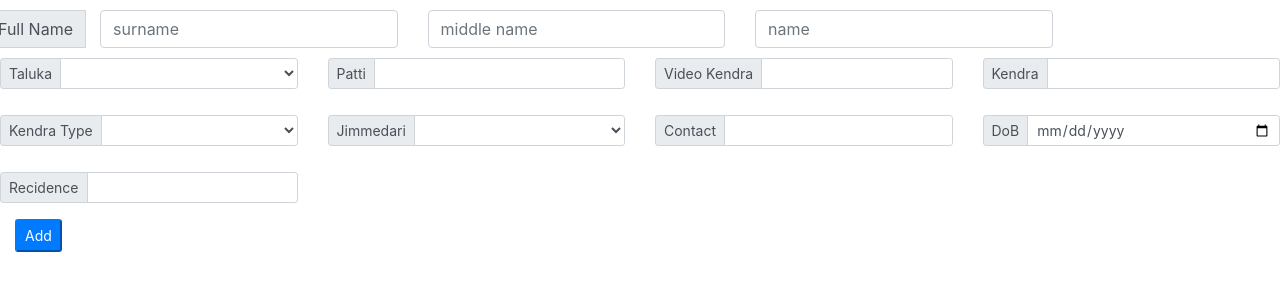
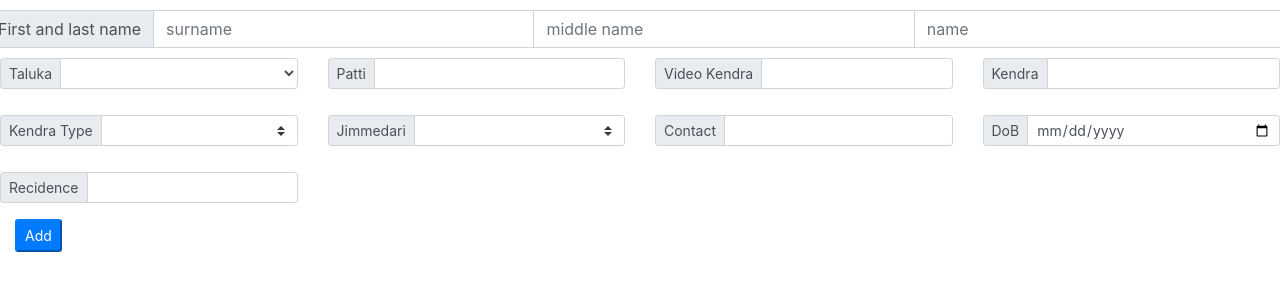
Before and after one commit to tsreenath198/usktools, an Angular app in the folder yk-parent/yk-web/src/main/web/: page /d-milan in a window 1280 px wide. Shown: the top 300 px of the page. Built offline with nearby package versions, Linux system fonts and the light colour scheme.

Commit message:
Styles fixed in form after validation

```diff
--- a/yk-parent/yk-web/src/main/web/src/app/d-milan/d-milan.component.html
+++ b/yk-parent/yk-web/src/main/web/src/app/d-milan/d-milan.component.html
@@ -4,28 +4,16 @@
   <div class="row p">
     <div class="input-group">
       <div class="input-group-prepend">
-        <span class="input-group-text">Full Name</span>
+        <span class="input-group-text">First and last name</span>
       </div>
-      <div class="col-sm-3">
       <input type="text" class="form-control" name="surname" [(ngModel)]="ykCurrData.surname" #surname="ngModel"
         [ngClass]="{'is-invalid': f.submitted && surname.invalid}" placeholder="surname" required />
-        <div *ngIf="f.submitted && surname.invalid" class="invalid-feedback">
-          <div *ngIf="surname.errors.required">Surname is required</div>
-        </div>
-      </div>
-      <div class="col-sm-3">
-          <input type="text" class="form-control" name="middleName" [(ngModel)]="ykCurrData.middleName"
-          #middleName="ngModel" [ngClass]="{'is-invalid': f.submitted && middleName.invalid}" placeholder="middle name" required />
-        <div *ngIf="f.submitted && middleName.invalid" class="invalid-feedback">
-          <div *ngIf="middleName.errors.required">Middle Name is required</div>
-        </div>
-      </div>
-      <div class="col-sm-3">
-          <input type="text" class="form-control" name="name" [(ngModel)]="ykCurrData.name" #name="ngModel"
-          [ngClass]="{'is-invalid': f.submitted && name.invalid}" placeholder="name" required />
-        <div *ngIf="f.submitted && name.invalid" class="invalid-feedback">
-          <div *ngIf="name.errors.required">Surname is required</div>
-        </div>
+      <input type="text" class="form-control" name="middleName" [(ngModel)]="ykCurrData.middleName" #middleName="ngModel"
+        [ngClass]="{'is-invalid': f.submitted && middleName.invalid}" placeholder="middle name" required />
+      <input type="text" class="form-control" name="name" [(ngModel)]="ykCurrData.name" #name="ngModel" [ngClass]="{'is-invalid': f.submitted && name.invalid}"
+        placeholder="name" required />
+        <div class="invalid-feedback">
+            Please choose a username.
           </div>
     </div>
   </div>
@@ -35,8 +23,7 @@
       <div class="input-group-prepend">
         <span class="input-group-text" id="inputGroup-sizing-sm">Taluka</span>
       </div>
-      <select class="form-control" name="taluka" [(ngModel)]="ykCurrData.taluka"
-        #taluka="ngModel">
+      <select class="form-control" name="taluka" [(ngModel)]="ykCurrData.taluka" #taluka="ngModel">
         <option hidden selected></option>
         <option *ngFor="let tl of thalukaList">{{tl}}</option>
       </select>
@@ -50,7 +37,7 @@
       <div class="input-group-prepend">
         <span class="input-group-text" id="inputGroup-sizing-sm">Patti</span>
       </div>
-      <input class="form-control" type="text" [(ngModel)]="ykCurrData.patti"  name="patti"  #patti="ngModel" />
+      <input class="form-control" type="text" [(ngModel)]="ykCurrData.patti" name="patti" #patti="ngModel" />
       <!-- [ngClass]="{'is-invalid': f.submitted && patti.invalid}"
         <div *ngIf="f.submitted && patti.invalid" class="invalid-feedback">
           <div *ngIf="patti.errors.required">Patti is required</div>
@@ -61,7 +48,7 @@
       <div class="input-group-prepend">
         <span class="input-group-text" id="inputGroup-sizing-sm">Video Kendra</span>
       </div>
-      <input class="form-control" [(ngModel)]="ykCurrData.videoKendra"  name="videoKendra"  #videoKendra="ngModel" />
+      <input class="form-control" [(ngModel)]="ykCurrData.videoKendra" name="videoKendra" #videoKendra="ngModel" />
       <!-- [ngClass]="{'is-invalid': f.submitted && videoKendra.invalid}"
         <div *ngIf="f.submitted && videoKendra.invalid" class="invalid-feedback">
           <div *ngIf="videoKendra.errors.required">Video Kendra is required</div>
@@ -72,11 +59,7 @@
       <div class="input-group-prepend">
         <span class="input-group-text" id="inputGroup-sizing-sm">Kendra</span>
       </div>
-      <input class="form-control" [(ngModel)]="ykCurrData.kendra"  name="kendra"  #kendra="ngModel" />
-      <!-- [ngClass]="{ 'is-invalid': f.submitted && kendra.invalid }"
-        <div *ngIf="f.submitted && kendra.invalid" class="invalid-feedback">
-          <div *ngIf="kendra.errors.required">Video Kendra is required</div>
-        </div> -->
+      <input class="form-control" [(ngModel)]="ykCurrData.kendra" name="kendra" #kendra="ngModel" />
     </div>
   </div>
   <div class="row p">
@@ -85,42 +68,33 @@
       <div class="input-group-prepend">
         <span class="input-group-text" id="inputGroup-sizing-sm">Kendra Type</span>
       </div>
-      <select class="form-control col" name="kendraType" [(ngModel)]="ykCurrData.kendraType"
-       #kendraType="ngModel">
+      <select class="custom-select" name="kendraType" [(ngModel)]="ykCurrData.kendraType" #kendraType="ngModel">
         <option *ngFor="let ktl of kendraTypeList">{{ktl}}</option>
       </select>
-      <!-- [ngClass]="{ 'is-invalid': f.submitted && kendraType.invalid }"
-        <div *ngIf="f.submitted && kendraType.invalid" class="invalid-feedback">
-          <div *ngIf="kendraType.errors.required">Kendra Type is required</div>
-        </div> -->
     </div>
     <!-- Jimmedari section in form -->
     <div class="input-group input-group-sm mb-3 col-sm-3">
       <div class="input-group-prepend">
         <span class="input-group-text" id="inputGroup-sizing-sm">Jimmedari</span>
       </div>
-      <select class="form-control col" [(ngModel)]="ykCurrData.jimmedari" placeholder="Jimmedari" name="jimmedari"
+      <select class="custom-select" [(ngModel)]="ykCurrData.jimmedari" placeholder="Jimmedari" name="jimmedari"
         #jimmedari="ngModel">
         <option *ngFor="let jl of jimmedariList">{{jl}}</option>
       </select>
-      <!-- [ngClass]="{'is-invalid': f.submitted && jimmedari.invalid}"
-        <div *ngIf="f.submitted && jimmedari.invalid" class="invalid-feedback">
-          <div *ngIf="jimmedari.errors.required">Jimmedari is required</div>
-        </div> -->
     </div>
     <!-- Contact section in form -->
     <div class="input-group input-group-sm mb-3 col-sm-3">
       <div class="input-group-prepend">
         <span class="input-group-text" id="inputGroup-sizing-sm">Contact</span>
       </div>
-      <input type="text" class="form-control col" [(ngModel)]="ykCurrData.contact"  name="contact"
-      #contact="ngModel" [ngClass]="{ 'is-invalid': f.submitted && contact.invalid }" required minlength="10" maxlength="11"/>
-      <div *ngIf="f.submitted && contact.invalid" class="invalid-feedback">
+      <input type="text" class="form-control col" [(ngModel)]="ykCurrData.contact" name="contact" #contact="ngModel"
+        [ngClass]="{ 'is-invalid': f.submitted && contact.invalid }" required minlength="10" maxlength="11" />
+      <!-- <div *ngIf="f.submitted && contact.invalid" class="invalid-feedback">
         <div *ngIf="contact.errors.required">Contact is required</div>
       </div>
       <div *ngIf="f.submitted && contact.minlength && contact.maxlength" class="invalid-feedback">
         <div *ngIf="contact.errors.required">Please check number </div>
-          </div>
+      </div> -->
     </div>
     <!-- Dob section in form  -->
     <div class="input-group input-group-sm mb-3 col-sm-3">
@@ -128,12 +102,7 @@
         <span class="input-group-text" id="inputGroup-sizing-sm">DoB</span>
       </div>
       <input type="date" class="form-control col" [(ngModel)]="ykCurrData.dob" (change)="getDob(ykCurrData)"
-        placeholder="dob" name="dob"
-        #dob="ngModel"/>
-        <!-- [ngClass]="{ 'is-invalid': f.submitted && dob.invalid }"
-          <div *ngIf="f.submitted && dob.invalid" class="invalid-feedback">
-            <div *ngIf="dob.errors.required">Date of Birth is required</div>
-          </div> -->
+        placeholder="dob" name="dob" #dob="ngModel" />
     </div>
   </div>
   <div class="row p">
@@ -142,8 +111,7 @@
       <div class="input-group-prepend">
         <span class="input-group-text" id="inputGroup-sizing-sm">Recidence</span>
       </div>
-      <input class="form-control col" [(ngModel)]="ykCurrData.residence"  name="residence"
-      #residence="ngModel" />
+      <input class="form-control col" [(ngModel)]="ykCurrData.residence" name="residence" #residence="ngModel" />
     </div>
   </div>
   <div class="input-group input-group-sm mb-3 col-sm-3">
--- a/yk-parent/yk-web/src/main/web/src/app/login/login.component.html
+++ b/yk-parent/yk-web/src/main/web/src/app/login/login.component.html
@@ -3,15 +3,17 @@
     <h2 class="txt-center">Kendram</h2>
     <form name="form" (ngSubmit)="f.form.valid && validate()" #f="ngForm" novalidate>
       <div class="form-group">
-            <small  class="text-muted">Username</small>
-            <input type="text" class="form-control" name="uname" [(ngModel)]="username" placeholder="Username" #uname="ngModel" [ngClass]="{ 'is-invalid': f.submitted && uname.invalid }" required/>
+        <small class="text-muted">Username</small>
+        <input type="text" class="form-control" name="uname" [(ngModel)]="username" placeholder="Username" #uname="ngModel"
+          [ngClass]="{ 'is-invalid': f.submitted && uname.invalid }" required />
         <div *ngIf="f.submitted && uname.invalid" class="invalid-feedback">
           <div *ngIf="uname.errors.required">Username is required</div>
         </div>
       </div>
       <div class="form-group">
-            <small  class="text-muted">Password</small>
-            <input type="password" class="form-control" name="pwd" [(ngModel)]="password" #pwd="ngModel" [ngClass]="{ 'is-invalid': f.submitted && pwd.invalid }" required />
+        <small class="text-muted">Password</small>
+        <input type="password" class="form-control" placeholder="Password" name="pwd" [(ngModel)]="password" #pwd="ngModel"
+          [ngClass]="{ 'is-invalid': f.submitted && pwd.invalid }" required />
         <div *ngIf="f.submitted && pwd.invalid" class="invalid-feedback">
           <div *ngIf="pwd.errors.required">Password is required</div>
         </div>
```
Also changed, not shown: 1 other file (tests, documents, lock files or other folders). Lines whose indentation alone changed are shown as unchanged.
